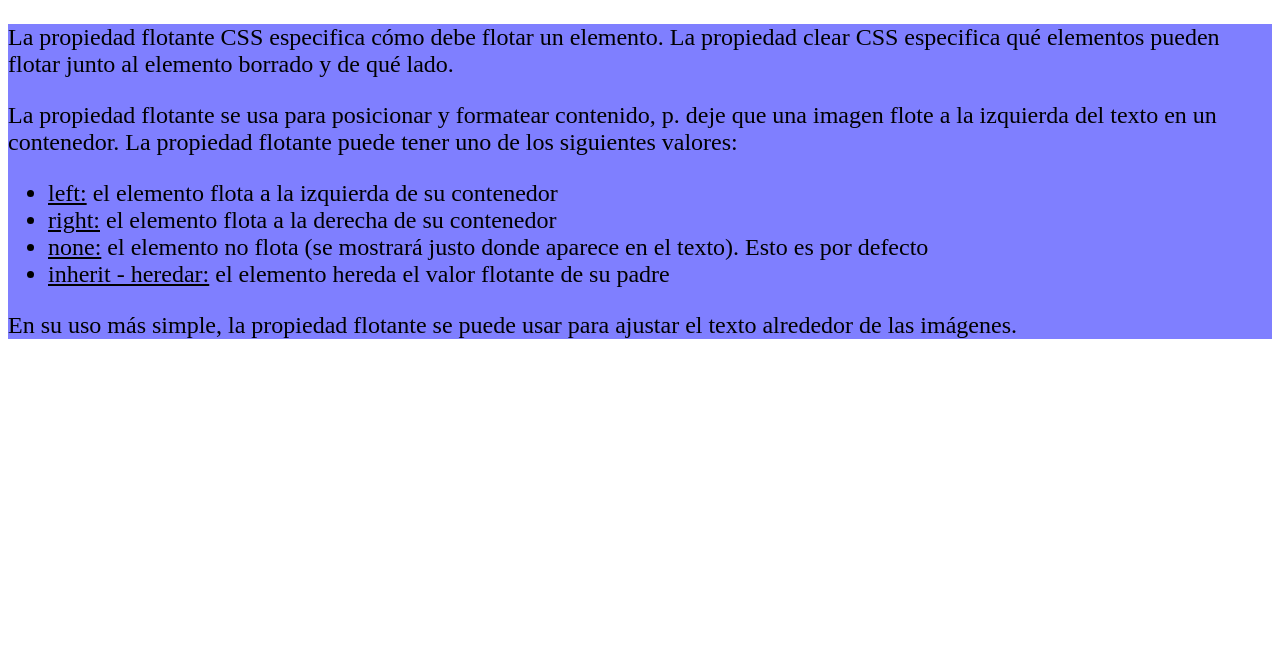
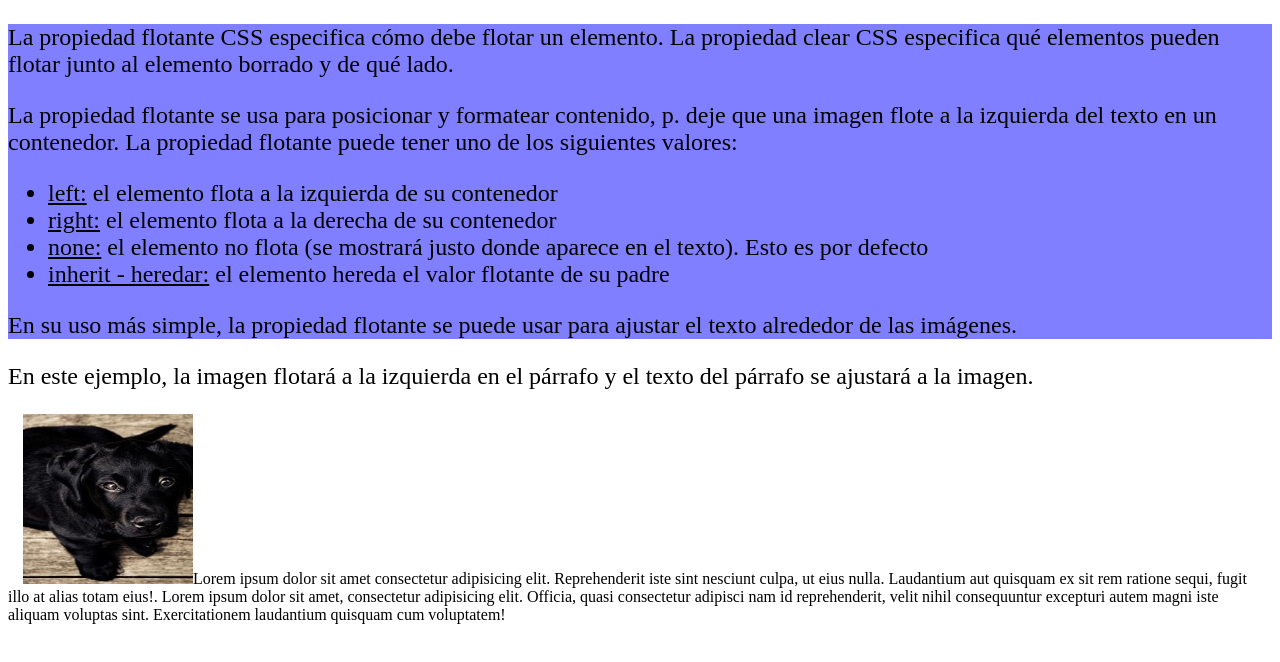
Before and after one commit to JuanDuran85/float_sass, a plain HTML site: page index.html in a window 1280 px wide. Drawn offline with Linux system fonts and the light colour scheme.

Commit message:
flotando a la izquierda

```diff
--- a/asesst/sass/base/_datos.scss
+++ b/asesst/sass/base/_datos.scss
@@ -6,3 +6,5 @@ $verde: green;
 $mayus: uppercase;
 $cursor: pointer;
 $raya: underline;
+$valor1: 170px;
+$valor2: 15px;
--- a/asesst/sass/layout/_cuerpo.scss
+++ b/asesst/sass/layout/_cuerpo.scss
@@ -12,3 +12,13 @@
         }
     }
 }
+
+.section_ejemplo p:first-child {
+    font-size: $tamano1;
+}
+
+.section_ejemplo p img {
+    width: $valor1;
+    height: $valor1;
+    margin-left: $valor2;
+}
--- a/index.html
+++ b/index.html
@@ -20,7 +20,8 @@
         <p>En su uso más simple, la propiedad flotante se puede usar para ajustar el texto alrededor de las imágenes.</p>
     </section>
     <section class="section_ejemplo">
-
+        <p>En este ejemplo, la imagen flotará a la izquierda en el párrafo y el texto del párrafo se ajustará a la imagen.</p>
+        <p><img src="asesst/img/237-200x300.jpg" alt="perro">Lorem ipsum dolor sit amet consectetur adipisicing elit. Reprehenderit iste sint nesciunt culpa, ut eius nulla. Laudantium aut quisquam ex sit rem ratione sequi, fugit illo at alias totam eius!. Lorem ipsum dolor sit amet, consectetur adipisicing elit. Officia, quasi consectetur adipisci nam id reprehenderit, velit nihil consequuntur excepturi autem magni iste aliquam voluptas sint. Exercitationem laudantium quisquam cum voluptatem!</p>
     </section>
 </body>
 </html>
```
Also changed, not shown: asesst/css/style.css, asesst/img/237-200x300.jpg (added), 1 other file.
